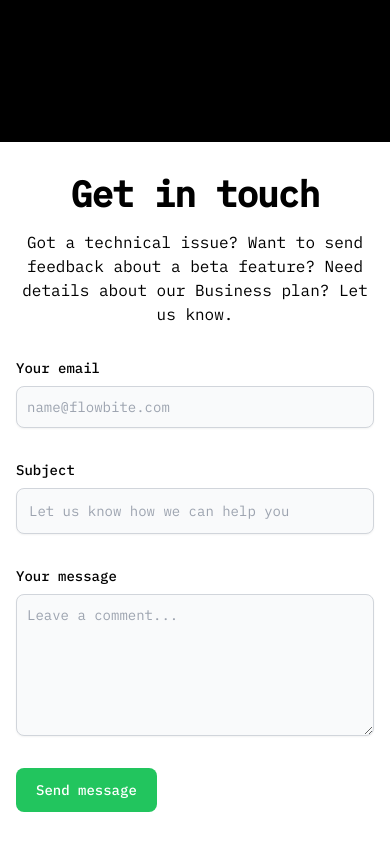
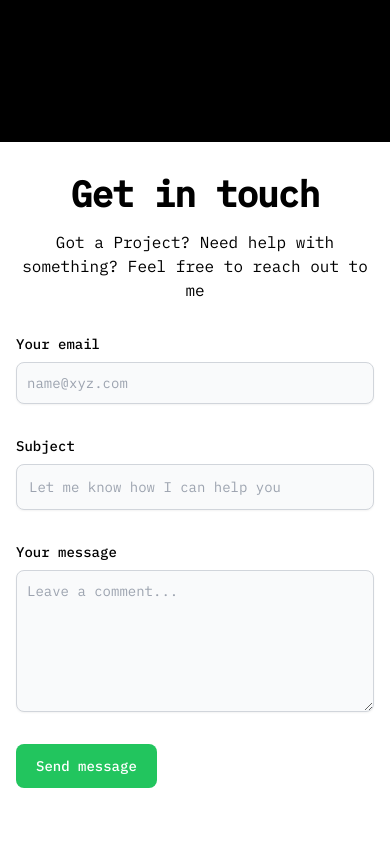
Before and after one commit to Amad-Ahmed/personal-portfolio, a React (Vite) app in the folder amad-portfolio/: page / in a window 390 px wide. Shown: the part 6097-6941 px from the top of the page. After the commit the page ends 6917 px from the top, so only its background shows below. Built offline with nearby package versions, Linux system fonts and the light colour scheme.

Commit message:
Responsiveness

```diff
--- a/amad-portfolio/src/components/touch/touch.jsx
+++ b/amad-portfolio/src/components/touch/touch.jsx
@@ -8,8 +8,7 @@ function Touch() {
           Get in touch
         </h2>
         <p class="mb-8 lg:mb-16 font-light text-center text-black dark:text-black sm:text-xl">
-          Got a technical issue? Want to send feedback about a beta feature?
-          Need details about our Business plan? Let us know.
+          Got a Project? Need help with something? Feel free to reach out to me
         </p>
         <form action="#" class="space-y-8">
           <div>
@@ -23,7 +22,7 @@ function Touch() {
               type="email"
               id="email"
               class="shadow-sm bg-gray-50 border border-gray-300 text-black text-sm rounded-lg focus:ring-primary-500 focus:border-primary-500 block w-full p-2.5 dark:bg-gray-700 dark:border-gray-600 dark:placeholder-gray-400 dark:text-white dark:focus:ring-primary-500 dark:focus:border-primary-500 dark:shadow-sm-light"
-              placeholder="name@flowbite.com"
+              placeholder="name@xyz.com"
               required
             ></input>
           </div>
@@ -38,7 +37,7 @@ function Touch() {
               type="text"
               id="subject"
               class="block p-3 w-full text-sm text-black bg-gray-50 rounded-lg border border-gray-300 shadow-sm focus:ring-primary-500 focus:border-primary-500 dark:bg-gray-700 dark:border-gray-600 dark:placeholder-gray-400 dark:text-white dark:focus:ring-primary-500 dark:focus:border-primary-500 dark:shadow-sm-light"
-              placeholder="Let us know how we can help you"
+              placeholder="Let me know how I can help you"
               required
             ></input>
           </div>
```
